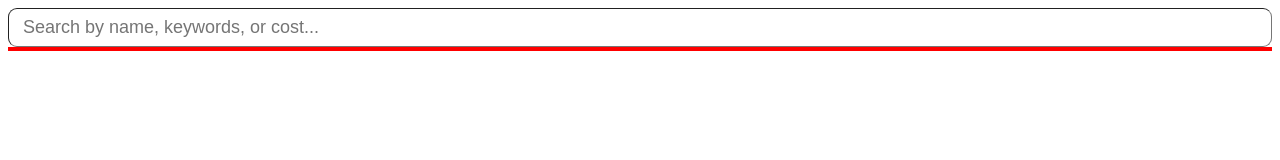
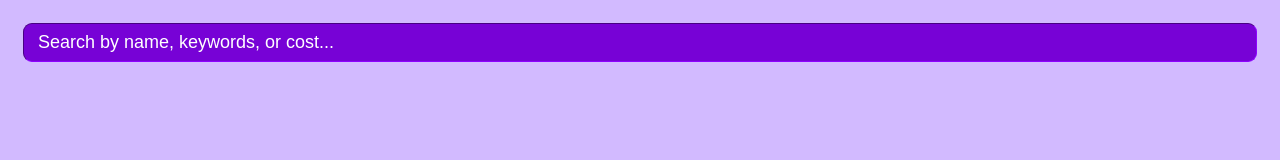
Before and after one commit to BagelEnthusiast/Runeterra-Deckbuilder, a React app: page / in a window 1280 px wide. Built offline with nearby package versions, Linux system fonts and the light colour scheme; no server answers.

Commit message:
basic styling added

```diff
--- a/client/components/App.js
+++ b/client/components/App.js
@@ -42,7 +42,7 @@ export default class App extends Component {
 
   handleCardClick(e) {
     const targetCard = this.findCard(e.target.id)
-    console.log('inspected card', targetCard)
+
     this.setState({...this.state, inspectorMode: true, inspectedCard: targetCard})
   }
 
@@ -82,8 +82,7 @@ export default class App extends Component {
   }
 
   render() {
-    console.log('I am rendered :D')
-    console.log('inspector mode is: ', this.state.inspectorMode)
+
     if (!this.state.inspectorMode) {
       return (
         <div>
--- a/client/components/SearchBarContainer.js
+++ b/client/components/SearchBarContainer.js
@@ -3,7 +3,7 @@ import React, { Component } from 'react'
 export default class SearchBarContainer extends Component {
   render() {
     return (
-      <div>
+      <div id='search-container'>
         <input onKeyUp={this.props.handleKeyPress} id='search-box' type='text' placeholder='Search by name, keywords, or cost...'/>
       </div>
     )
--- a/client/scss/application.scss
+++ b/client/scss/application.scss
@@ -1,8 +1,14 @@
+body {
+  background-color: rgb(210, 186, 255);
+}
+
+
 .card-container {
-  border: 2px solid red;
+
 }
 
 .card {
+  padding: 8px;
   display: inline-flex;
   // display: inline-flex;
   // justify-content: space-between;
@@ -14,4 +20,17 @@
   font-size: 18px;
   padding: 8px 14px;
   border-width: 1px;
+  color: white;
+  background-color: rgb(119, 2, 214);
+  border-color:rgb(119, 2, 214)
+
 }
+
+#search-container {
+  padding: 15px
+}
+
+::placeholder {
+  color: white;
+  opacity: 1;
+}
```
